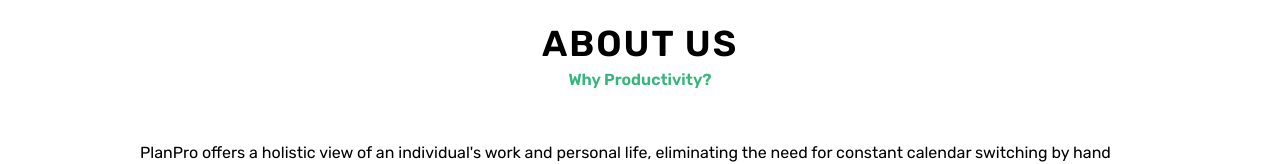
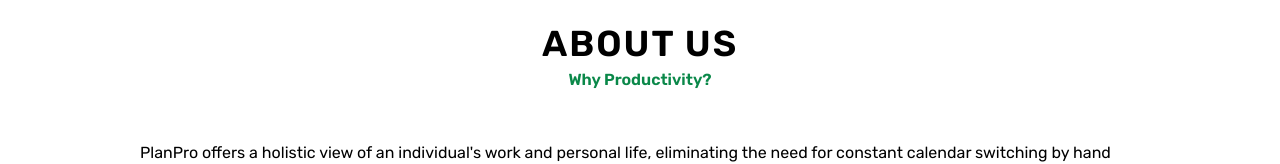
Before and after one commit to aafrieso/PlanPro-front-end, a React (Create React App) app: page / in a window 1280 px wide. Shown: the part 761-925 px from the top of the page. Built offline with nearby package versions, Linux system fonts and the light colour scheme; no server answers.

Commit message:
update color for landing tagling

```diff
--- a/src/pages/Landing/Landing.module.css
+++ b/src/pages/Landing/Landing.module.css
@@ -73,7 +73,7 @@
 
 .container section > header h3 {
   font-size: 16px;
-  color: #34b77a;
+  color:  rgb(10, 136, 73);
 }
 
 .container article header {
```
